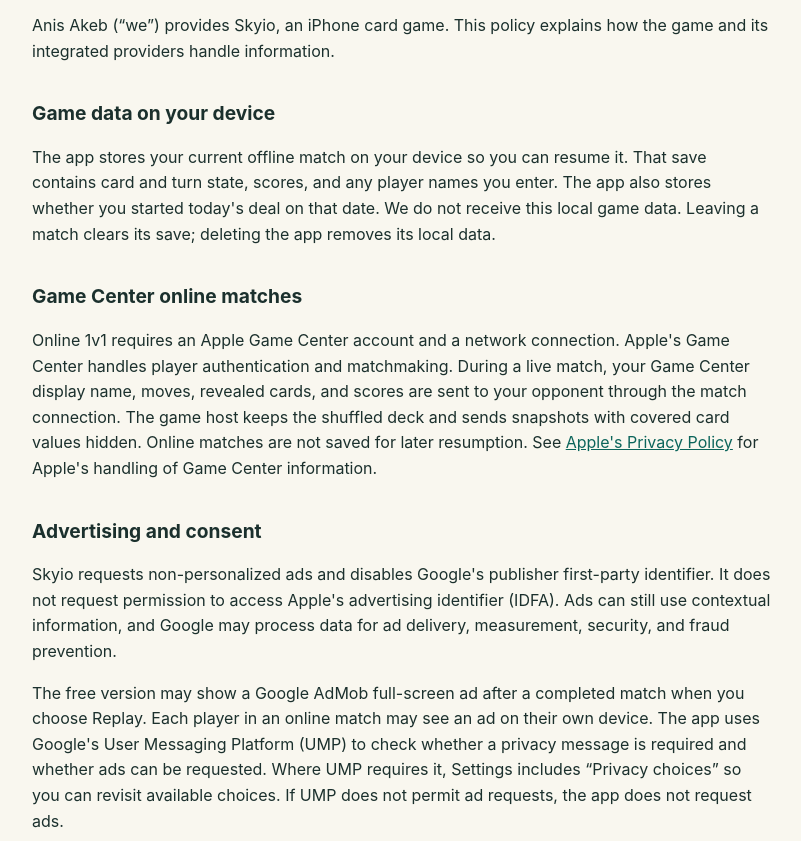
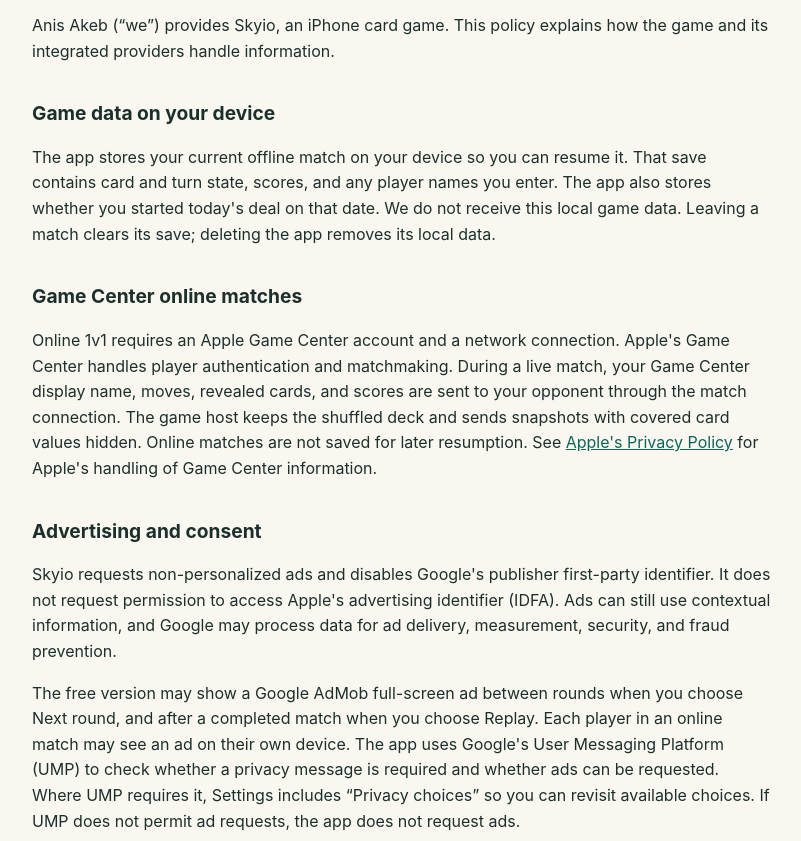
Before and after one commit to aaaanis/aaaanis.github.io, a plain HTML site: page skyio/privacy.html in a window 1280 px wide. Shown: the part 111-952 px from the top of the page, without its empty margins (238-1039 px from the left). Drawn offline with Linux system fonts and the light colour scheme.

Commit message:
Clarify interstitial ads between rounds

```diff
--- a/skyio/privacy.html
+++ b/skyio/privacy.html
@@ -29,7 +29,7 @@
 
   <h2>Advertising and consent</h2>
   <p>Skyio requests non-personalized ads and disables Google's publisher first-party identifier. It does not request permission to access Apple's advertising identifier (IDFA). Ads can still use contextual information, and Google may process data for ad delivery, measurement, security, and fraud prevention.</p>
-  <p>The free version may show a Google AdMob full-screen ad after a completed match when you choose Replay. Each player in an online match may see an ad on their own device. The app uses Google's User Messaging Platform (UMP) to check whether a privacy message is required and whether ads can be requested. Where UMP requires it, Settings includes “Privacy choices” so you can revisit available choices. If UMP does not permit ad requests, the app does not request ads.</p>
+  <p>The free version may show a Google AdMob full-screen ad between rounds when you choose Next round, and after a completed match when you choose Replay. Each player in an online match may see an ad on their own device. The app uses Google's User Messaging Platform (UMP) to check whether a privacy message is required and whether ads can be requested. Where UMP requires it, Settings includes “Privacy choices” so you can revisit available choices. If UMP does not permit ad requests, the app does not request ads.</p>
   <p>When Google advertising services are active, Google and its advertising partners may process information such as your IP address (which can indicate an approximate location), device or app identifiers where available, ads shown and interactions with them, app interaction data, and diagnostic or performance data. The purposes and parties depend on the region, your choices, and the advertising configuration. See <a href="https://policies.google.com/privacy">Google's Privacy Policy</a> and the choices shown in the UMP message for more information.</p>
 
   <h2>Remove Ads purchase</h2>
```
Also changed, not shown: skyio/index.html (+1 -1 lines).
